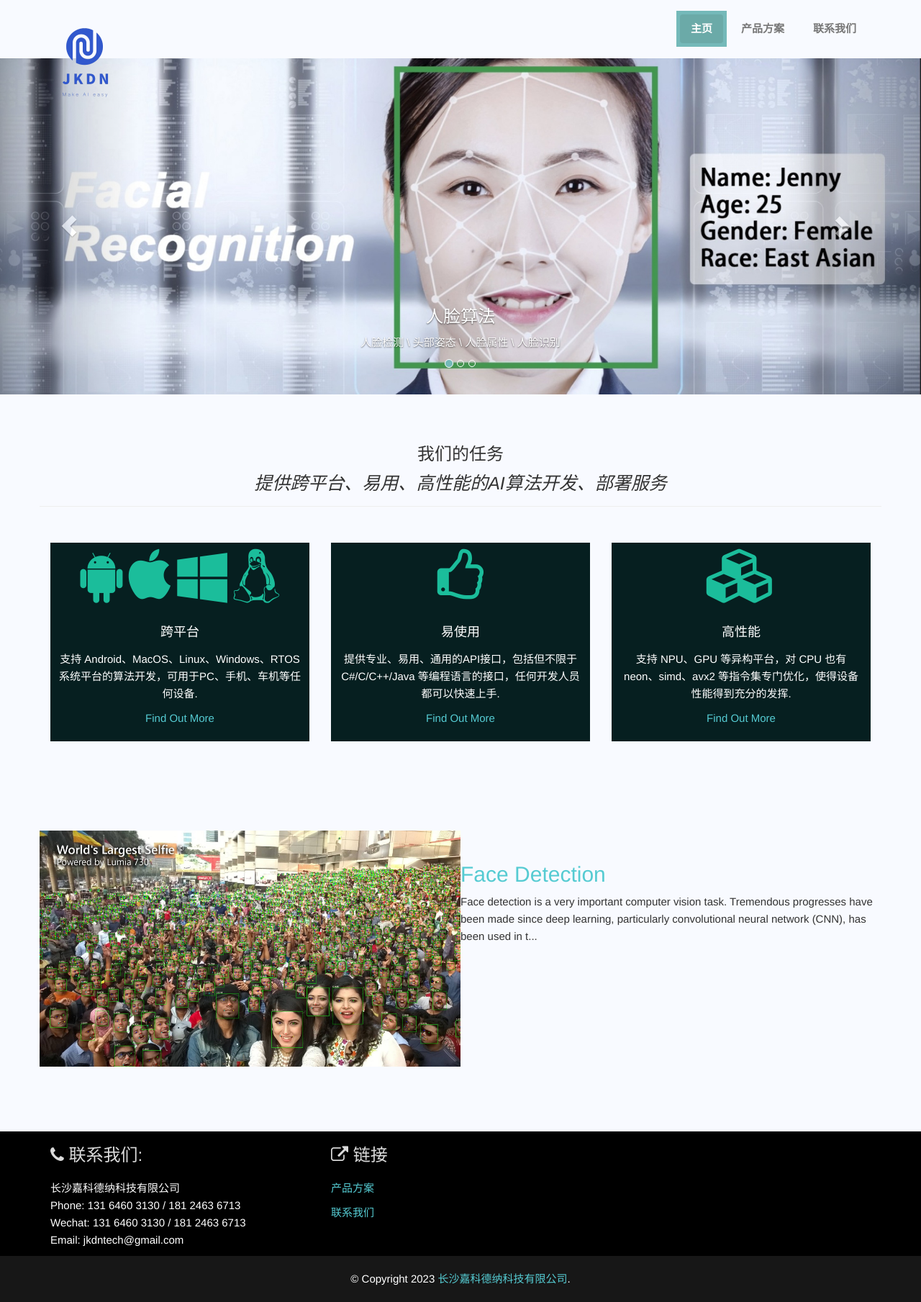
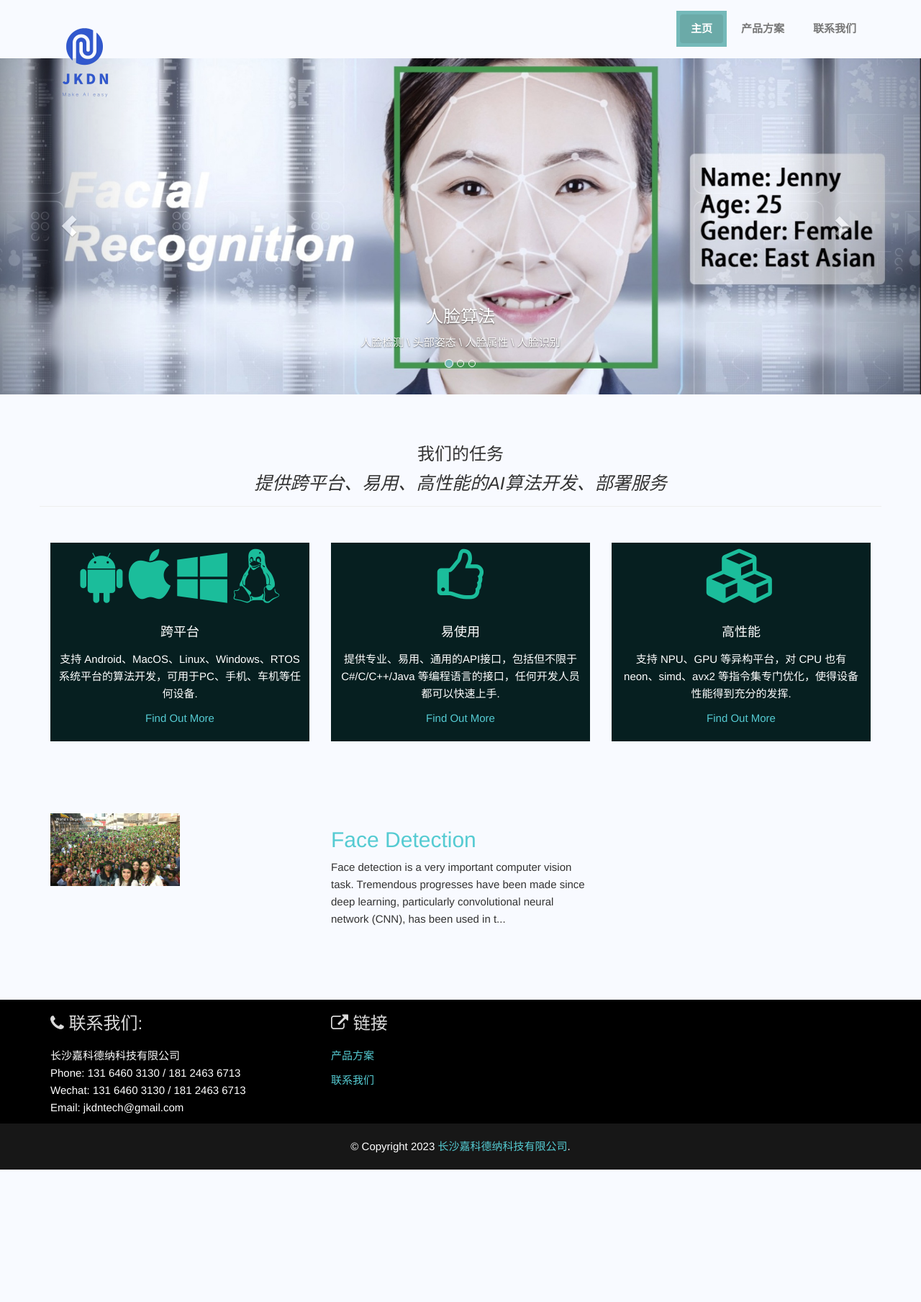
Before and after one commit to JKDN-Tech/JKDN-Tech.github.io, a Jekyll site: the page built from index.html, in a window 1280 px wide. Shown: the whole page at 72% size. Built offline with Jekyll 4.4.1, drawn with Linux system fonts in a browser that asks for light colours; after the commit the page ends 1625 px from its top, so only the background shows below that.

Commit message:
auto update

```diff
--- a/_layouts/home_style.html
+++ b/_layouts/home_style.html
@@ -117,19 +117,16 @@
         <div class="container">
             {% for post in site.posts %}
             <div class="row">
-                <div>&nbsp;</div>
-                <div>
+                <div class="col-lg-4">
                     <img href="/product.html" src="assets/img/slider/{{ post.picture }}" alt="Feature-img" align="left" width="50%">
                     <!-- <a href="/product.html" class="article__image" style="background-image: url(assets/img/slider/{{post.picture}})"></a> -->
                 </div>
-                <div>&nbsp;</div>
-                <div>
+                <div class="col-lg-4">
                     <h2 class="article__title" align="left">
                         <a href="/product.html">{{post.title}}</a>
                     </h2>
                     <p class="article__excerpt" align="left">{% if post.description %}{{ post.description | strip_html | truncate: 185 }}{% endif %}</p>
                 </div>
-                <div>&nbsp;</div>
             </div>
             {% endfor %}
         </div>
```
